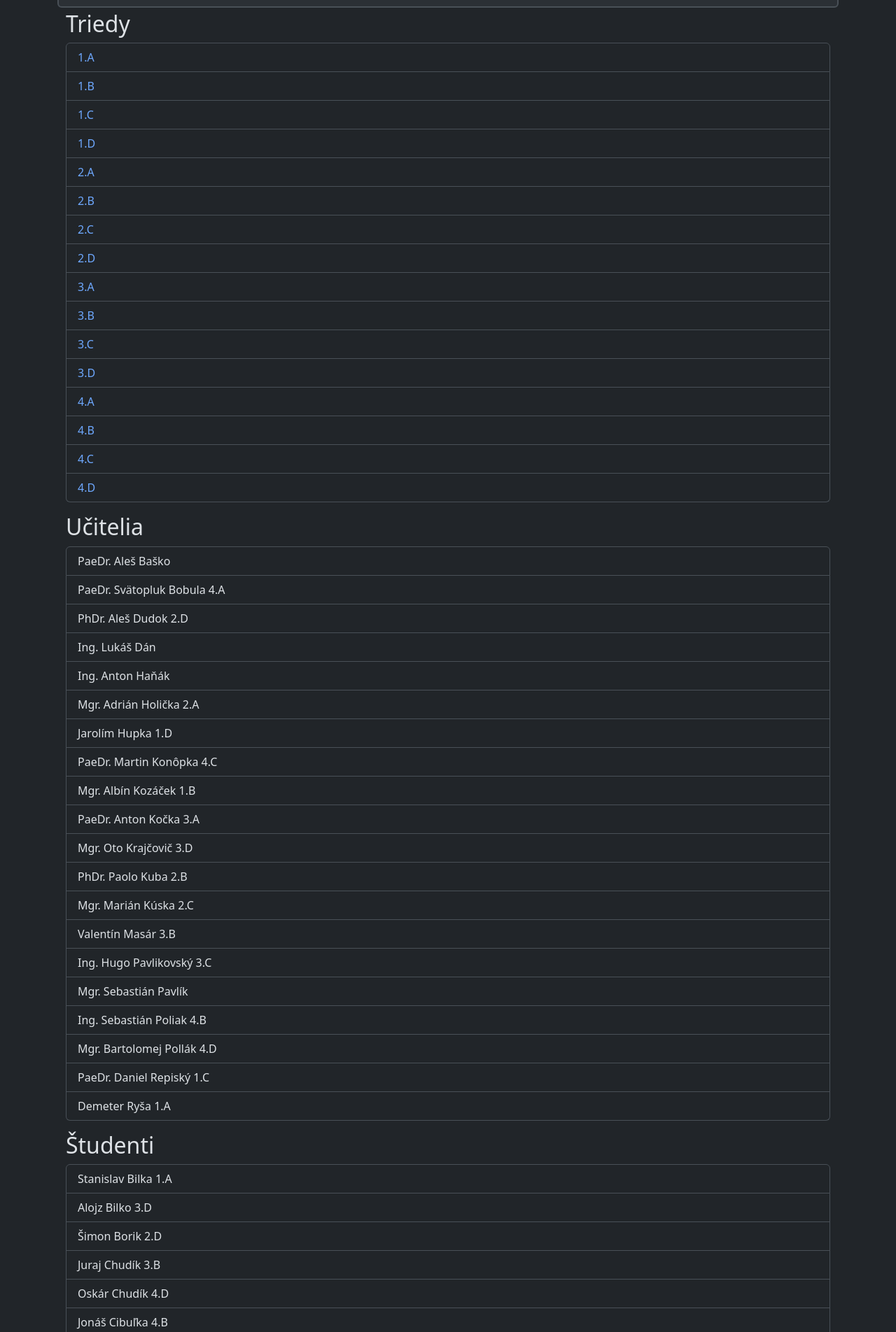
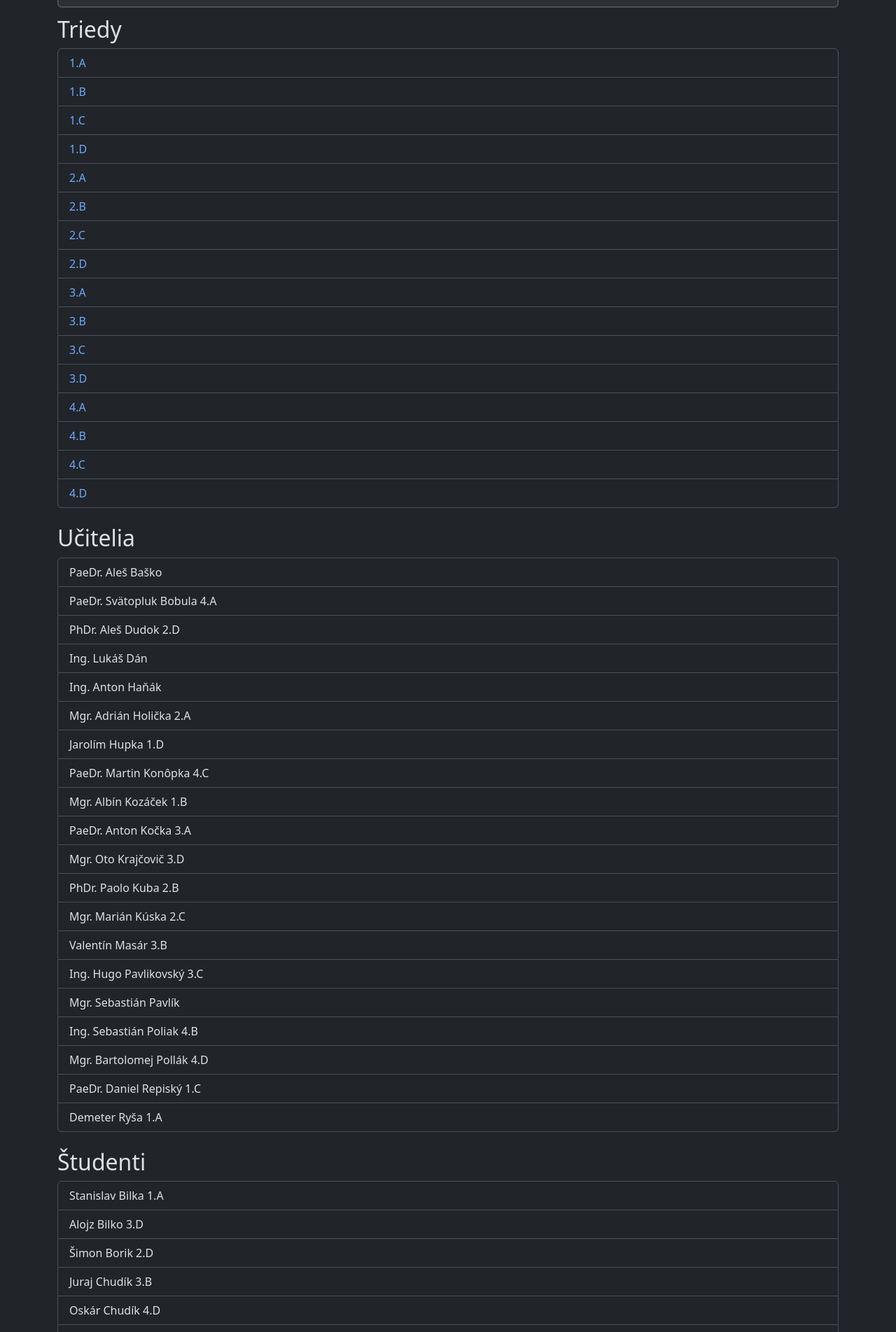
Before and after one commit to michalsutek/PI13_django, a Django app: page /skola/ in a window 1280 px wide. Shown: the part 49-1953 px from the top of the page at 70% size. Run offline with Django 4.2, Linux system fonts and the light colour scheme; data comes from the database, SQL or seed files in the repository; parts of the project's set-up code (start-up, migrations or seed data) failed here and were passed over.

Commit message:
skola - bootstrap2

```diff
--- a/skola/templates/base.html
+++ b/skola/templates/base.html
@@ -32,12 +32,15 @@
         </div>
       </nav>
     </div>
-    <div class="container pt-5">
-    <div class="pt-xxl">
+    <div class="pt-5">
     {% block content %}
-
     {% endblock  %}
     </div>
+    <div class="container">
+      <footer class="py-3 my-4">
+        <hr>
+        <p class="text-center text-body-secondary">© 2024 SPŠ IT, Kysucké Nové Mesto</p>
+      </footer>
     </div>
 </body>
 </html>
--- a/skola/templates/skola/index.html
+++ b/skola/templates/skola/index.html
@@ -1,7 +1,7 @@
 {% extends "base.html" %}
 {% block content %}
     {% if triedy %}
-    <div class="container pt-3">
+    <div class="container pt-4">
     <h2>Triedy</h2>
     <ul class="list-group">
         {% for trieda in triedy %}
@@ -11,7 +11,7 @@
     </div>
     {% endif %}
     {% if ucitelia %}
-    <div class="container pt-3">
+    <div class="container pt-4">
     <h2>Učitelia</h2>
     <ul class="list-group">
         {% for ucitel in ucitelia %}
@@ -21,7 +21,7 @@
     </div>
     {% endif %}
     {% if studenti %}
-    <div class="container pt-3">
+    <div class="container pt-4">
     <h2>Študenti</h2>
     <ul class="list-group">
         {% for student in studenti %}
--- a/skola/templates/skola/trieda_list.html
+++ b/skola/templates/skola/trieda_list.html
@@ -1,7 +1,7 @@
 {% extends "base.html" %}
 {% block content %}
 {% if trieda %}
-    <div class="container pt-3">
+    <div class="container pt-4">
     <h2>Trieda: {{trieda}}</h2>
     {% endif %}
     {% if ucitel %}
```
